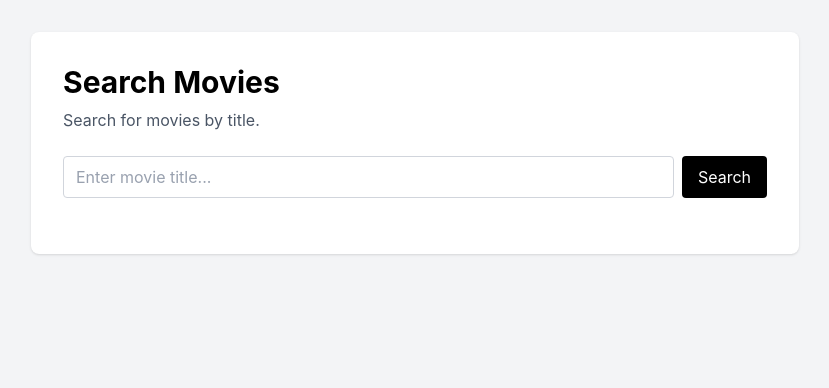
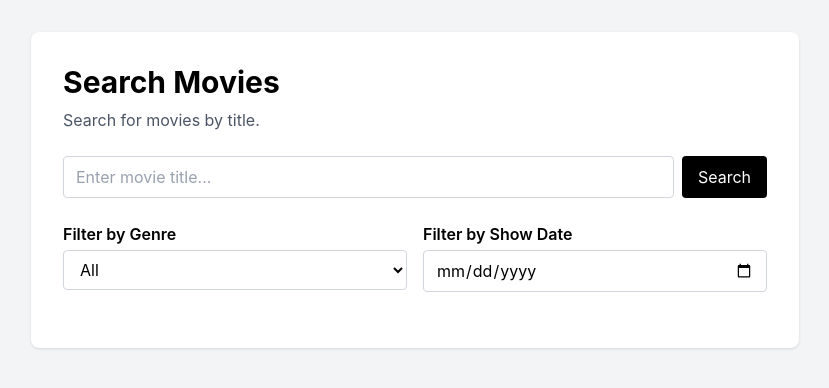
Before and after one commit to njosh1/csci4050-ces-project, a Next.js app in the folder frontend/: page /search in a window 1280 px wide. Shown: the top 388 px of the page, without its empty margins (225-1054 px from the left). Built offline with nearby package versions, Linux system fonts and the light colour scheme.

Commit message:
filter and cross page naviation

```diff
--- a/frontend/app/booking/page.tsx
+++ b/frontend/app/booking/page.tsx
@@ -2,6 +2,7 @@
 
 import { useSearchParams } from "next/navigation";
 import { useState } from "react";
+import Link from "next/link";
 
 const ticketPrices = {
   adult: 14.99,
@@ -80,6 +81,14 @@ export default function BookingPage() {
             </div>
           </div>
         </section>
+
+        {/*Back to search button*/}
+        <Link
+          href="/search"
+          className="inline-flex items-center gap-2 rounded-full border border-white/20 by-white/10 px-4 py-2 text-white transmission hov er:bg-white/20"
+          >
+            ⏮️ Back to Search
+          </Link>
 
         {/* Main Interface Split */}
         <div className="booking-layout">
@@ -217,14 +226,14 @@ export default function BookingPage() {
         {/* Trust Badges and Security Block Footer */}
         <footer className="booking-footer">
           <div className="footer-card">
-            <span className="footer-icon">🔒</span>
+            <span className="footer-icon">🎬</span>
             <div>
-              <strong>End-to-End Encryption</strong>
-              <p>Your booking flow is guarded with 256-bit secure SSL protocols.</p>
+              <strong>Now Showing</strong>
+              <p>Discover the latest releases on the big screen</p>
             </div>
           </div>
           <div className="footer-card">
-            <span className="footer-icon">⚡</span>
+            <span className="footer-icon">⚡️</span>
             <div>
               <strong>Instant Digital Delivery</strong>
               <p>Your tickets will instantly populate inside your digital dashboard.</p>
--- a/frontend/app/search/page.tsx
+++ b/frontend/app/search/page.tsx
@@ -1,5 +1,6 @@
 "use client";
 
+import Link from "next/link";
 import { useState } from "react";
 
 type Movie = {
@@ -13,6 +14,9 @@ export default function SearchPage() {
   const [movies, setMovies] = useState<Movie[]>([]);
   const [searched, setSearched] = useState(false);
   const [loading, setLoading] = useState(false);
+  // filter
+  const [selectedGenre, setSelectedGenre] = useState("All");
+  const [showDate, setShowDate] = useState("");
 
   async function handleSearch() {
     setLoading(true);
@@ -24,6 +28,11 @@ export default function SearchPage() {
     setMovies(data);
     setLoading(false);
   }
+
+  const filteredMovies =
+  selectedGenre === "All"
+        ? movies
+        : movies.filter(movie => movie.genre === selectedGenre);
 
   return (
     <main className="min-h-screen bg-gray-100 p-8">
@@ -50,19 +59,61 @@ export default function SearchPage() {
             Search
           </button>
         </div>
+        {/* inserting the filter UI*/}
+        <div className="mb-6 grid gap-4 md:grid-cols-2">
+          <div>
+            <label className="mb-1 block font-semibold text-black">
+              Filter by Genre
+            </label>
+            <select
+            className="w-full rounded border border-gray-300 bg-white px-3 py-2 text-black"
+            value={selectedGenre}
+            onChange={(e) => setSelectedGenre(e.target.value)}
+            >
+              <option value="All">All</option>
+              <option value="Action">Action</option>
+              <option value="Sci-Fi">Sci-Fi</option>
+              <option value="Adventure">Adventure</option>
+
+              { /* extra filter options we can implement later when we have more movies
+              <option value="Comedy">Comedy</option>
+              <option value="Drama">Drama</option>
+              <option value="Horror">Horror</option>
+              <option value="International">International</option>*/}
+            </select>
+          </div>
+          <div>
+            <label className="mb-1 block font-semibold text-black">
+              Filter by Show Date
+            </label>
+            <input
+            className="w-full rounded border border-gray-300 bg-white px-3 py-2 text-black"
+            type="date"
+            value={showDate}
+            onChange={(e) => setShowDate(e.target.value)}
+            />
+          </div>
+        </div>
+
 
         {loading && <p className="text-black">Searching...</p>}
 
-        {!loading && searched && movies.length === 0 && (
+        {!loading && searched && filteredMovies.length === 0 && (
           <p className="text-black">No movies found.</p>
         )}
 
         <div className="grid gap-4">
-          {movies.map((movie) => (
-            <div key={movie.id} className="rounded border border-gray-300 p-4">
+          {filteredMovies.map((movie) => (
+            /*<div key={movie.id} className="rounded border border-gray-300 p-4">*/
+              <Link
+              key={movie.id}
+              href={`/booking?movie=${encodeURIComponent(movie.title)}&showtime=${encodeURIComponent("7:00pm")}`}
+              >
+                <div className="rounded border border-gray-300 p-4 hover:bg-gray-100">
               <h2 className="text-xl font-semibold text-black">{movie.title}</h2>
               <p className="text-gray-600">{movie.genre}</p>
             </div>
+            </Link>
           ))}
         </div>
       </section>
```
